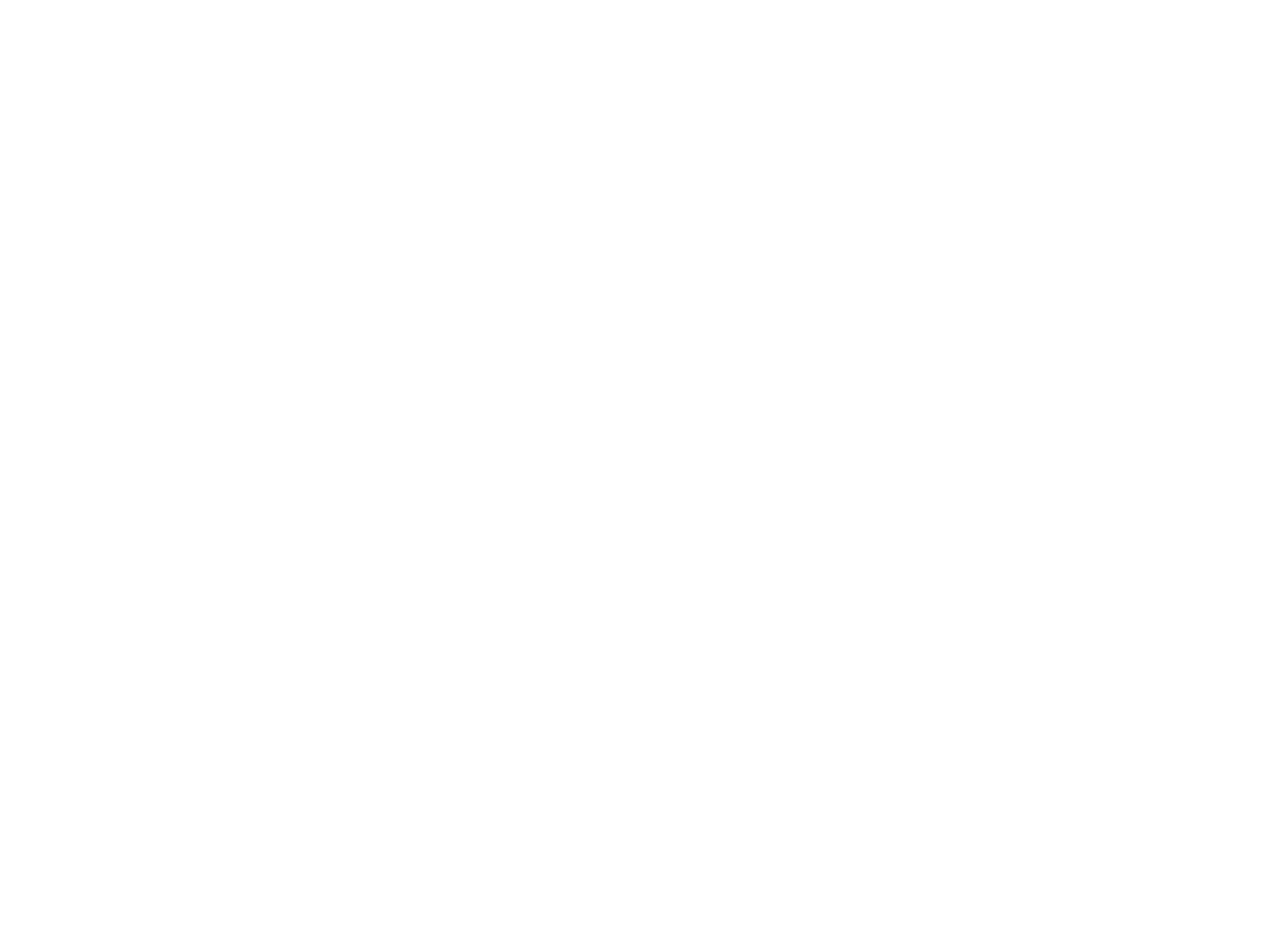
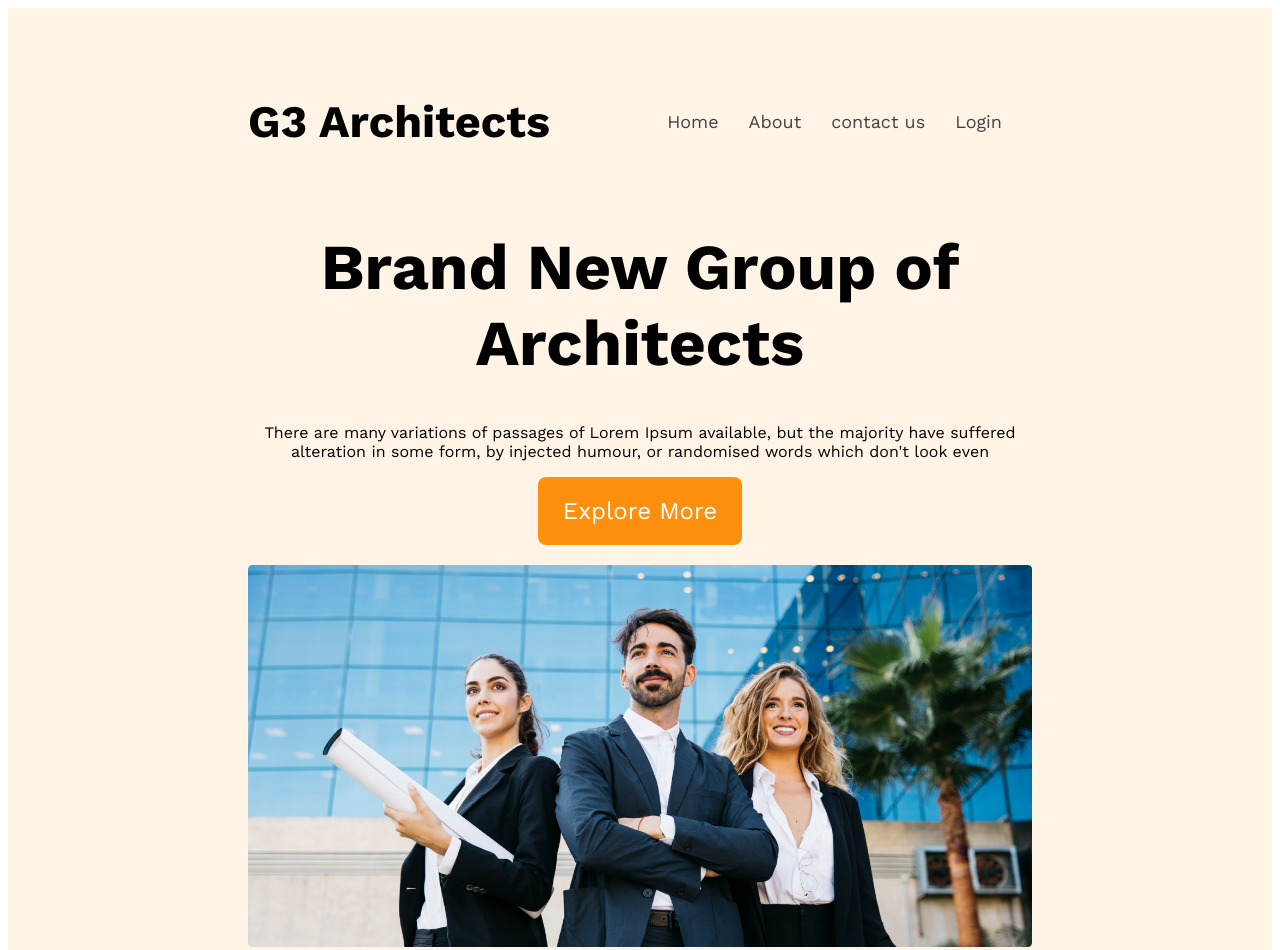
Before and after one commit to ARIFULISLAMSAGOR/g3-architects-website, a plain HTML site: page index.html in a window 1280 px wide. Shown: the top 950 px of the page. Before the commit the page ends 800 px from the top, so only its background shows below. Drawn offline with nearby package versions, Linux system fonts and the light colour scheme.

Commit message:
banner added

```diff
--- a/index.html
+++ b/index.html
@@ -4,10 +4,31 @@
     <meta charset="UTF-8">
     <meta name="viewport" content="width=device-width, initial-scale=1.0">
     <title>Architect website</title>
+    <link rel="preconnect" href="https://fonts.googleapis.com">
+<link rel="preconnect" href="https://fonts.gstatic.com" crossorigin>
+<link href="https://fonts.googleapis.com/css2?family=Lato&family=Roboto&family=Work+Sans:wght@400;500;600;700&display=swap" rel="stylesheet">
+<link rel="stylesheet" href="styles/architect.css">
 </head>
 <body>
-    <header>
+    <header class="header">
 
+     <nav class="navbar">
+        <h1 class="nav-title">G3 Architects</h1>
+        <ul>
+            <li><a href="">Home</a></li>
+            <li><a href="">About</a></li>
+            <li><a href="">contact us</a></li>
+            <li><a href="">Login</a></li>
+        </ul>
+     </nav>
+     <div class="banner">
+     <div class="banner-contant">
+        <h1 class="banner-title">Brand New Group of Architects</h1>
+        <p class="banner-description">There are many variations of passages of Lorem Ipsum available, but the majority have suffered alteration in some form, by injected humour, or randomised words which don't look even</p>
+        <button class="btn-primary">Explore More</button>
+     </div>
+     <img src="images/banner.png" alt="" srcset="">
+     </div>
     </header>
     <main>
 
--- a/styles/architect.css
+++ b/styles/architect.css
@@ -0,0 +1,78 @@
+*{
+    font-family: 'Lato', sans-serif;
+font-family: 'Roboto', sans-serif;
+font-family: 'Work Sans', sans-serif;
+
+}
+/* shared stytle */
+.btn-primary{
+    border-radius: 8px;
+background: #FF900E;
+padding: 20px 25px   ;
+font-size: 1.5rem;
+color: white;
+cursor: pointer;
+border: 0;
+}
+header{
+    background-color: rgba(255, 144, 14, 0.10);
+    padding:50px 240px;
+}
+.navbar{
+
+}
+nav{
+    font-size: 10px;
+    display: flex;
+    justify-content: space-between;
+    /* padding:50px 240px; */
+}
+.nav-title{
+    font-size: 45px;
+}
+
+nav>ul{
+    display: flex;
+    align-items: center;
+}
+nav li{
+    list-style: none;
+    margin-right: 30px;
+}
+nav a{
+    text-decoration: none;
+    color: #424242;
+    font-size:18px ;
+}
+.banner-contant{
+    max-width: 800px;
+    text-align: center;
+    margin: 0 auto;
+
+}
+.banner-title{
+    font-size: 4rem;
+    font-weight: 700px;
+}
+.banner img{
+    width: 100%;
+    margin-top: 20px;
+}
+
+/* responsive media */
+@media screen and (max-width:576px) {
+    header{
+        padding:20px;
+    }
+    nav{
+        flex-direction: column;
+    }
+}
+@media  screen and (min-width:576px) and (max-width:992px) {
+    header{
+        padding: 50px;
+    }
+    nav{
+        flex-direction: column;
+    }
+}
```
